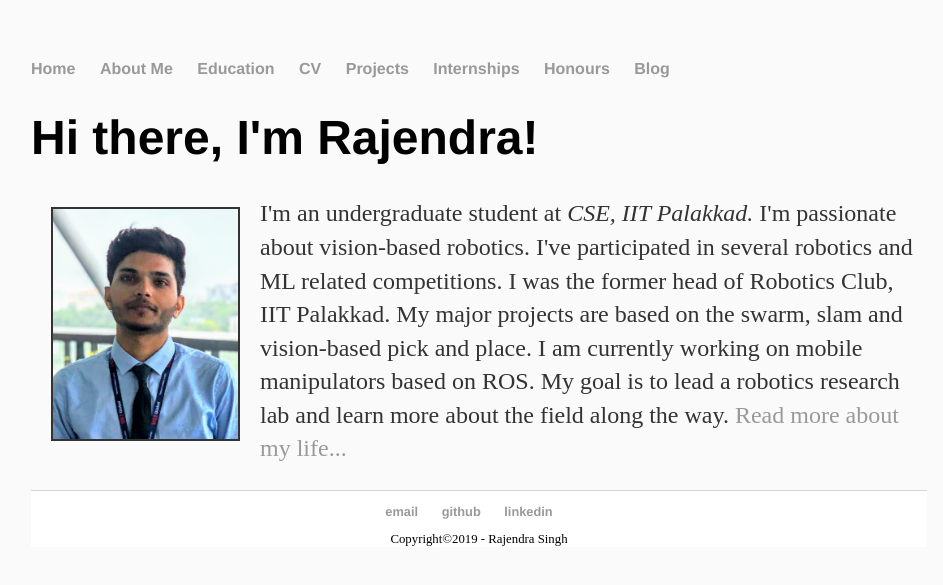
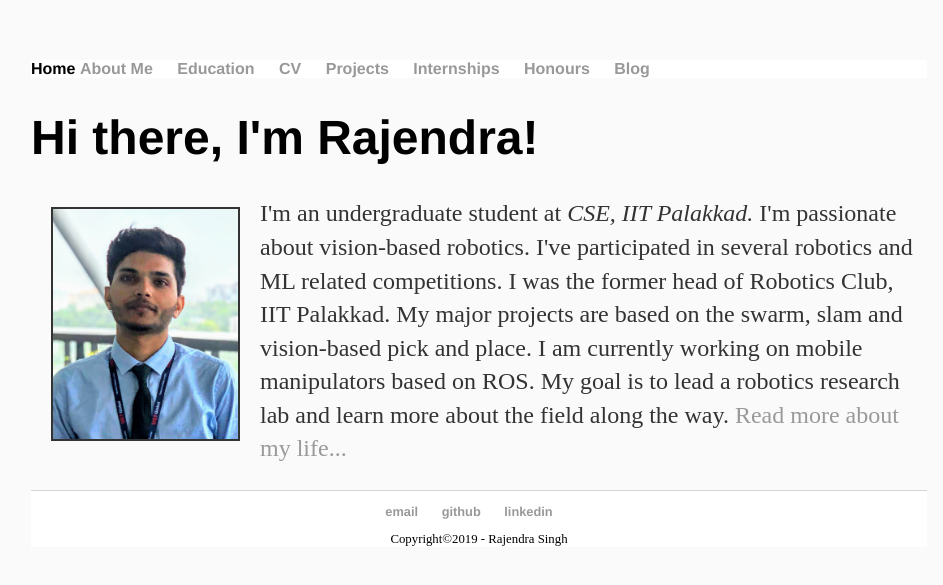
Before and after one commit to iamrajee/iamrajee.github.io, a Jekyll site: the page built from index.html, in a window 1280 px wide. Shown: the top 585 px of the page, without its empty margins (161-1104 px from the left). Built offline with Jekyll 4.4.1, drawn with Linux system fonts in a browser that asks for light colours.

Commit message:
Update default.html

```diff
--- a/_layouts/default.html
+++ b/_layouts/default.html
@@ -7,7 +7,7 @@
 		</head>
 		<body style="background-color:rgb(250, 250, 250);" >
 			<nav>
-	    		<ul>
+	    		<ul style="background-color:rgb(255, 255, 255); >
 	        		<li><a href="/">Home</a></li>
 		        	<li><a href="/about">About Me</a></li>
 				<li><a href="/education">Education</a></li>
```
